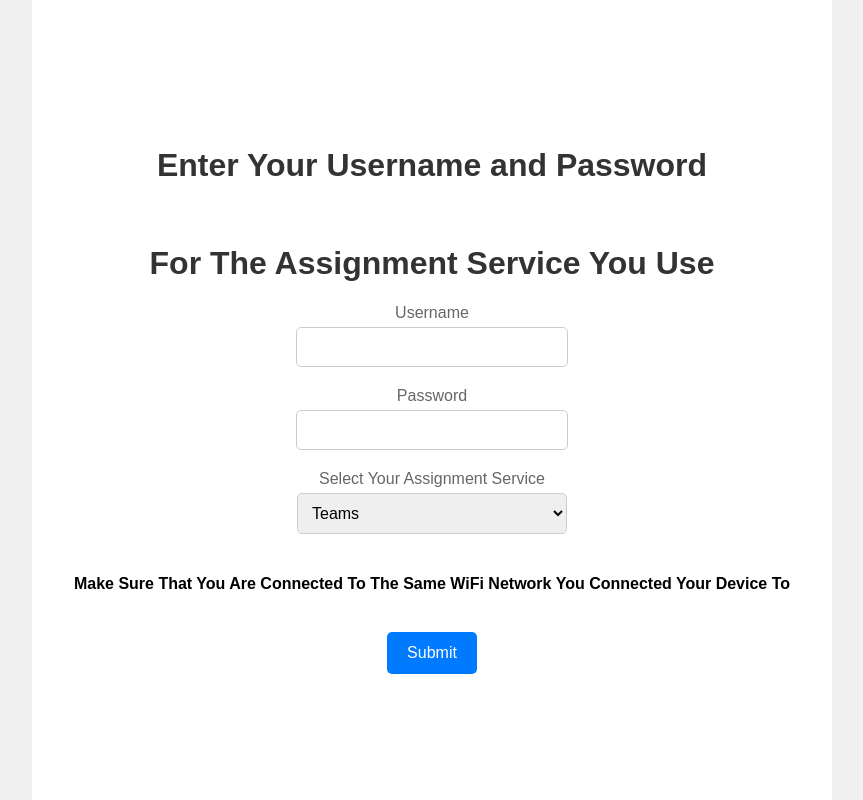
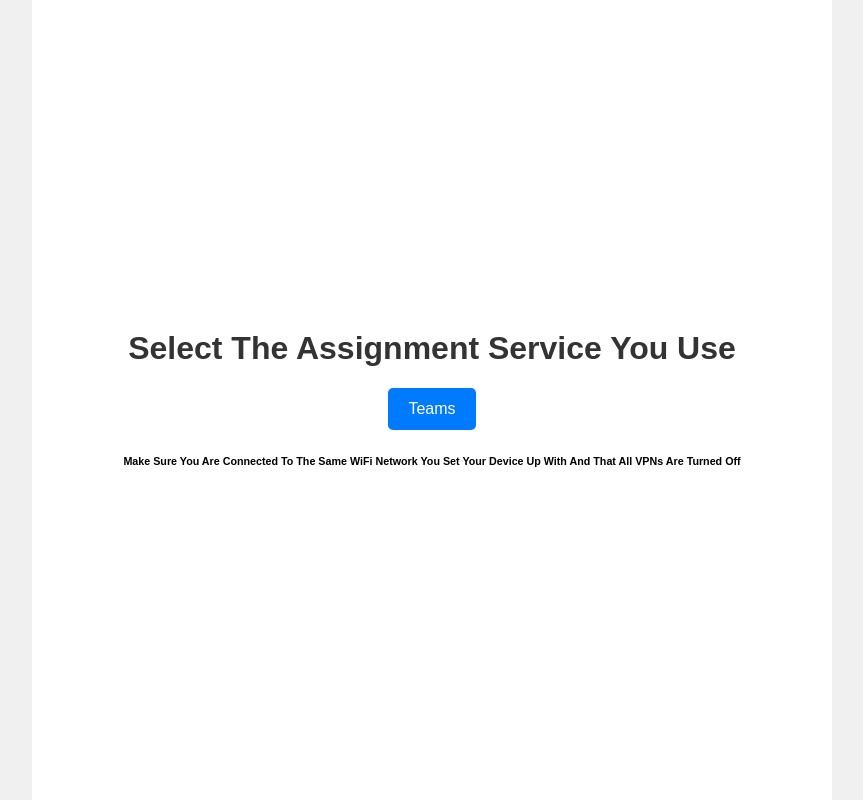
Before and after one commit to wil-h/Phone-Locker, a Flask app: template templates/usernamepassword.html in a window 1280 px wide. Shown: the whole page, without its empty margins (208-1071 px from the left). Run offline with Flask 3, Linux system fonts and the light colour scheme; the template is opened without the code that fills it, so the values that code supplies are empty.

Commit message:
Update usernamepassword.html

```diff
--- a/templates/usernamepassword.html
+++ b/templates/usernamepassword.html
@@ -26,17 +26,6 @@
       display: block;
       margin-bottom: 5px;
       color: #666;
-    }
-
-    input[type="text"],
-    input[type="password"],
-    select {
-      width: 250px;
-      padding: 10px;
-      border: 1px solid #ccc;
-      border-radius: 5px;
-      font-size: 16px;
-      margin-bottom: 20px;
     }
 
     select {
@@ -77,46 +66,16 @@
       justify-content: center;
     }
 
-    /* Hide the image by default */
-    .hidden-image {
-      display: none;
-    }
   </style>
-  <script>
-    function hide() {
-      starting = document.getElementById("starting");
-      starting.style.display = "none";
-      setting = document.getElementById("setting");
-      setting.classList.remove("hidden-image");
-
-      document.getElementById("form_id").action = "/login-process";
-      document.getElementById("form_id").submit();
-    }
-  </script>
 </head>
 <body>
   <div id="starting">
-    <h1>Enter Your Username and Password</h1>
-    <br>
-    <h1>For The Assignment Service You Use</h1>
-    <form action="{{url_for('AIGenerate')}}" id="form_id" method="post">
-      <label for="username">Username</label>
-      <input type="text" name="username" id="username">
-      <br>
-      <label for="password">Password</label>
-      <input type="password" name="password" id="password">
-      <br>
-      <label for="teams">Select Your Assignment Service</label>
-      <select name="teams" id="teams">
-        <option value="Teams">Teams</option>
-      </select>
-      <br>
-      <h4>Make Sure That You Are Connected To The Same WiFi Network You Connected Your Device To</h4>
-      <br>
-      <button onclick="hide()">Submit</button>
-    </form>
+    <h1>Select The Assignment Service You Use</h1>
+    <a href="{{url_for('aiisdumb')}}">
+    <button onclick=>Teams</button>
+    </a>
+    <h6>Make Sure You Are Connected To The Same WiFi Network You Set Your Device Up With And That All VPNs Are Turned Off</h6>
   </div>
   <div id="strip"></div>
-  <img id="setting" src="{{url_for('servesetting')}}" class="hidden-image">
 </body>
 </html>
```
